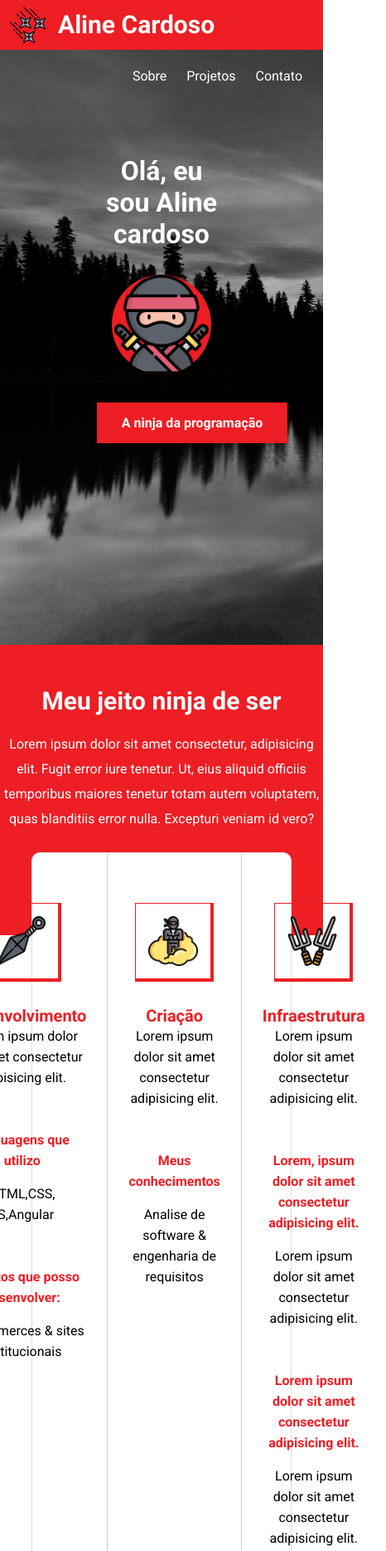
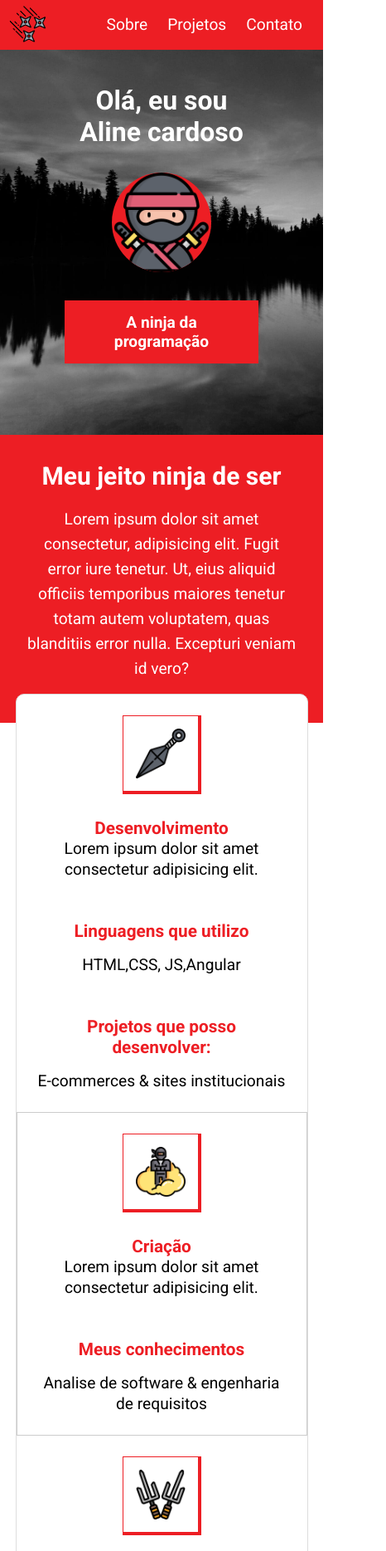
Before and after one commit to cardosoaline/portifolio, a plain HTML site: page index.html in a window 390 px wide. Shown: the top 1869 px of the page at 83% size, 466 px wide, since content can reach past the window. Drawn offline with Linux system fonts and the light colour scheme.

Commit message:
feat: adiciona responsividade mobile

```diff
--- a/assets/css/style.css
+++ b/assets/css/style.css
@@ -247,3 +247,103 @@ footer input, footer textarea {
 footer .details {
 font-weight: bold;
 }
+
+/* mobile responsive */
+
+@media(max-width: 450px) {
+
+/* geral */
+p,input, textarea {
+    font-size: 1.2rem;
+}
+
+#navbar h2 {
+    display: none;
+}
+
+#navbar img {
+    top: 9px;
+}
+
+#navbar  ul {
+    margin-top: 1.1rem;
+}
+
+#navbar-list li a {
+    font-size: 1.2rem;
+}
+
+/* banner */
+#main-banner {
+    height: 40vh;
+    padding-top: 5vh;
+    padding-bottom: 10vh;
+}
+
+#banner-info {
+    width: 60%;
+}
+
+#banner-info p {
+    margin: 0;
+    width: auto;
+}
+
+#about-section {
+    padding: 2rem;
+    height: auto;
+    padding-bottom:50px;
+}
+
+#skills-section {
+    margin-top: -35px;
+    width: 90%;
+}
+
+#skills-section .container {
+    flex-direction: column;
+}
+
+#skills-section .container h3,
+#skills-section .container .subtitle{
+    font-size: 1.3rem;
+}
+
+.skills-container {
+    padding: 25px;
+}
+
+.central{
+    border-top: 1px solid #ccc;
+    border-bottom: 1px solid #ccc;
+}
+
+#jobs-section h2, #jobs-section p {
+    width: 85%;
+    margin-left: auto;
+    margin-right: auto;
+}
+
+.job-container {
+    flex-direction: column;
+    margin-bottom: 0;
+}
+
+.job-box {
+    margin-bottom: 2rem;
+    flex: 1 1 300px;
+}
+
+footer {
+    padding: 50px 15px;
+}
+
+footer form {
+    width: 100%;
+}
+
+.details {
+    margin-top: 10px;
+}
+
+}
```
